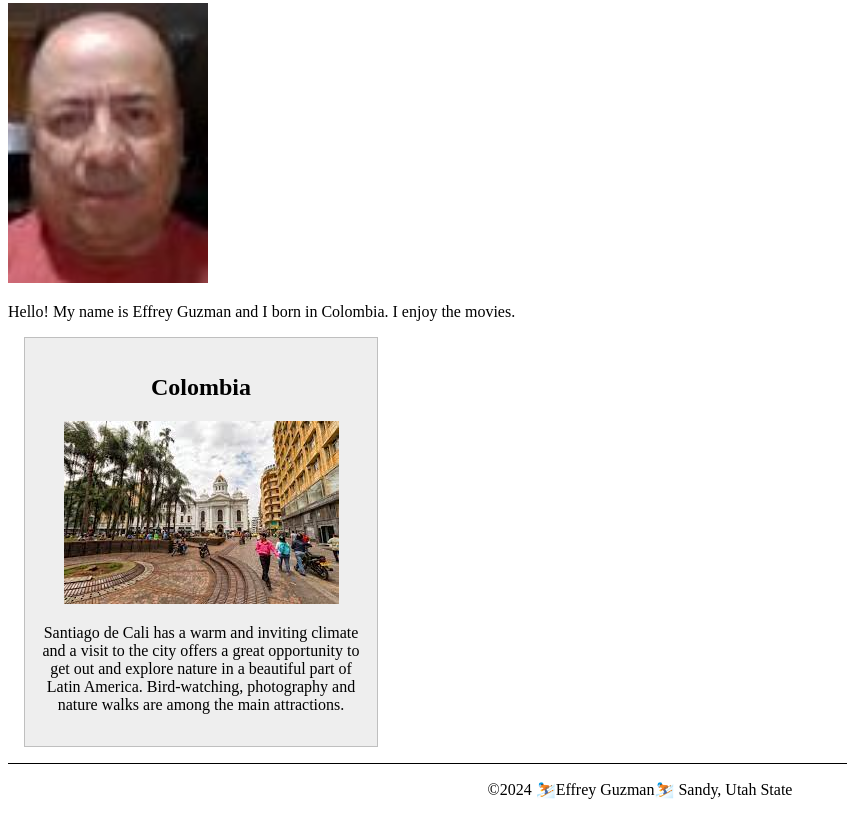
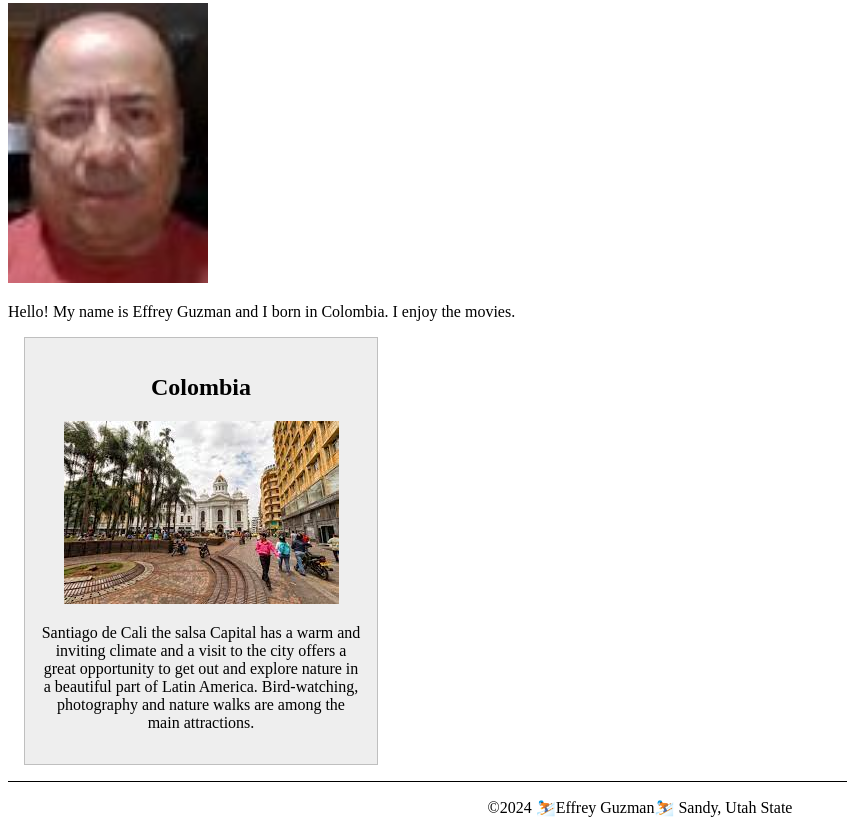
Before and after one commit to Reypao/wdd130, a plain HTML site: page index.html in a window 1280 px wide. Shown: the part 279-1112 px from the top of the page, without its empty margins (0-847 px from the left). Drawn offline with Linux system fonts and the light colour scheme.

Commit message:
enhance home page

```diff
--- a/index.html
+++ b/index.html
@@ -26,7 +26,7 @@
         <aside>
             <h2>Colombia</h2>
             <img src="images/calicolombia.jpeg" alt="calicolombia">
-            <p>Santiago de Cali has a warm and inviting climate and a visit to the city offers a great opportunity to get out and explore nature in a beautiful part of Latin America.
+            <p>Santiago de Cali the salsa Capital has a warm and inviting climate and a visit to the city offers a great opportunity to get out and explore nature in a beautiful part of Latin America.
             Bird-watching, photography and nature walks are among the main attractions.</p>
         </aside>
         <footer>
```
